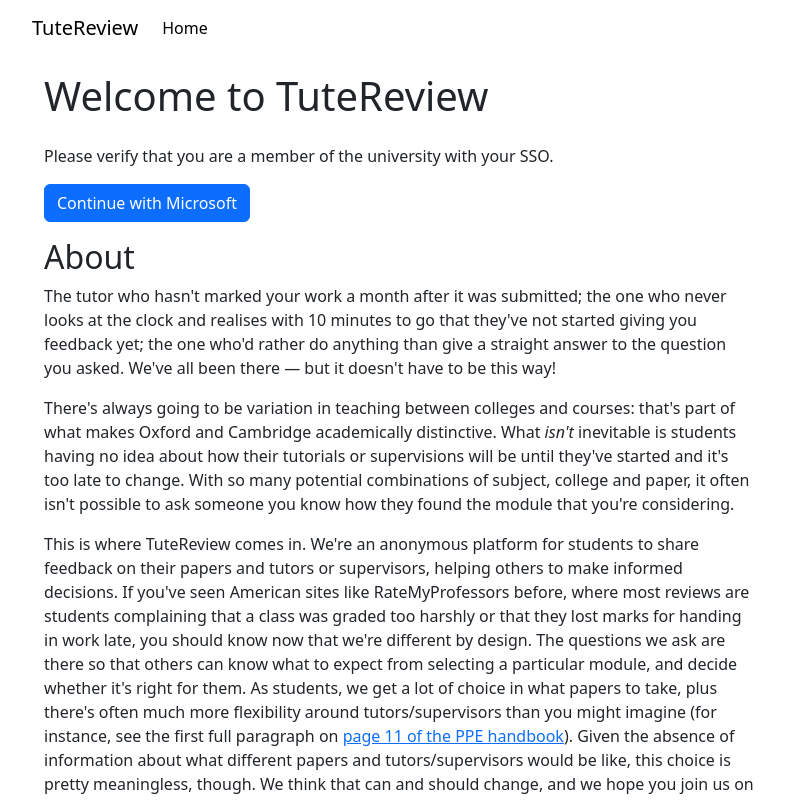
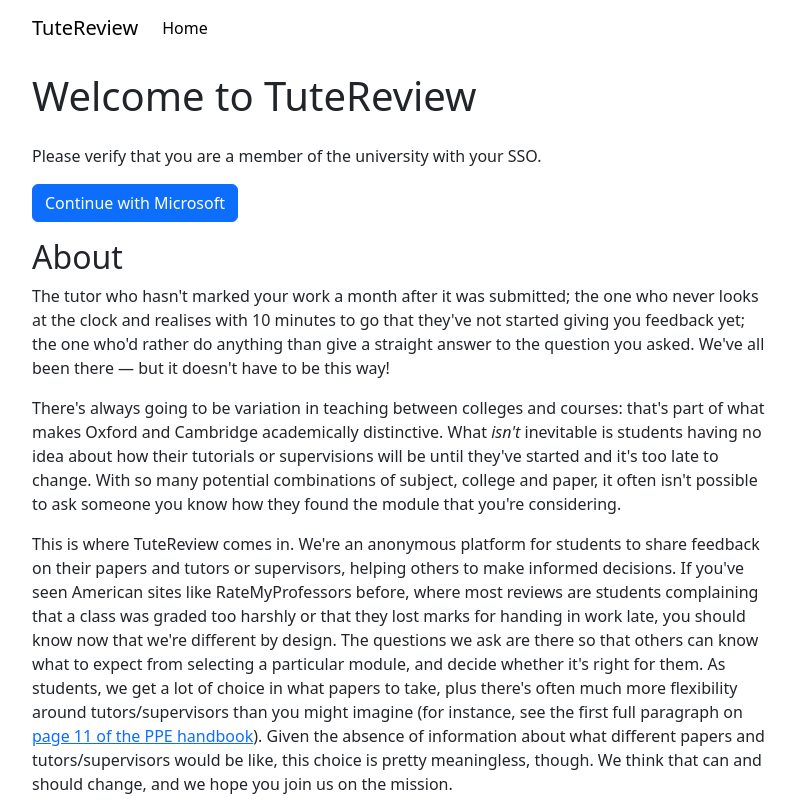
Before and after one commit to selvaradov/tutereview, a React (Create React App) app in the folder client/: page / in a window 1280 px wide. Shown: the top 800 px of the page, without its empty margins (50-846 px from the left). Built offline with nearby package versions, Linux system fonts and the light colour scheme; no server answers.

Commit message:
remove nested container

```diff
--- a/client/src/components/AppLayout.tsx
+++ b/client/src/components/AppLayout.tsx
@@ -9,12 +9,12 @@
 const AppLayout: React.FC<LayoutProps> = ({ children }) => {
   return (
     <Container>
-      <Row>
+      <Row> {/* To centre content, add `className="justify-content-center align-items-center"` */}
         <Col xs={12} lg={10} xl={8}>
           <HeaderNavbar />
-          <Container className="content-wrapper">
+          <div className="content-wrapper">
             {children}
-          </Container>
+          </div>
         </Col>
       </Row>
     </Container>
```
